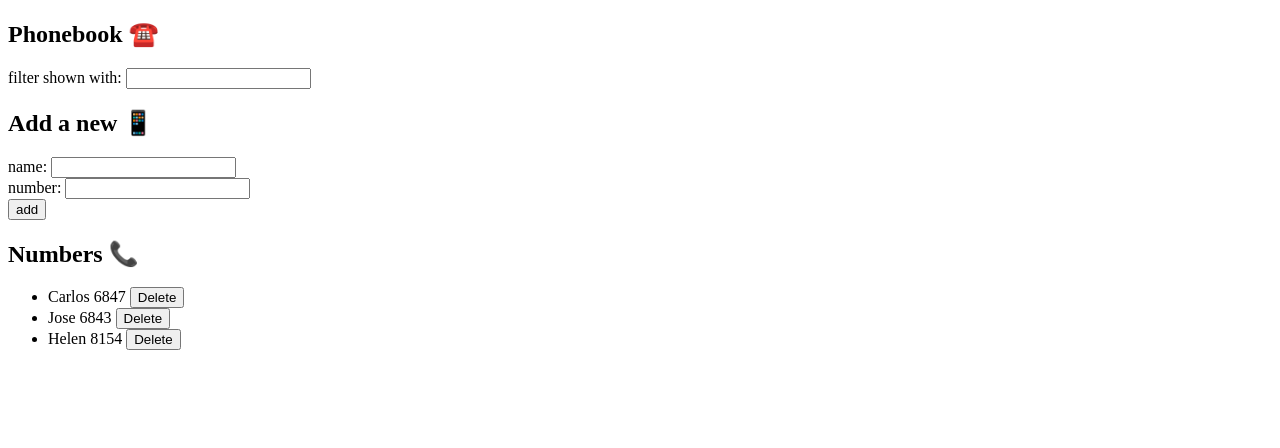
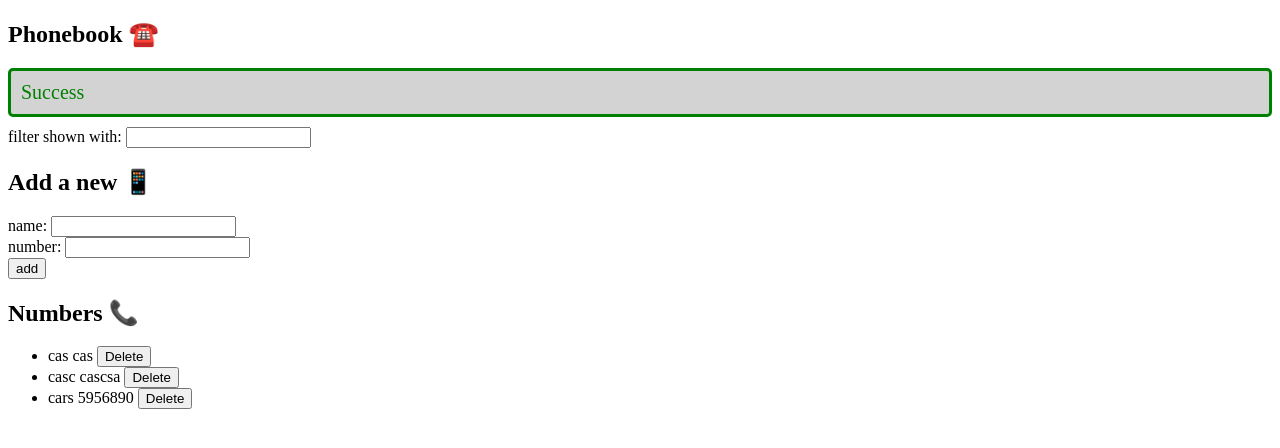
Before and after one commit to arepatiesa/fullstack_open, a React (Vite) app in the folder part2/phonebook/: page / in a window 1280 px wide. Shown: the top 448 px of the page. Built offline with nearby package versions, Linux system fonts and the light colour scheme; data requests are answered from the project's data file.

Commit message:
Exercise 2.16

```diff
--- a/part2/phonebook/db.json
+++ b/part2/phonebook/db.json
@@ -1,18 +1,18 @@
 {
   "persons": [
     {
-      "name": "Carlos",
-      "number": "6847",
+      "name": "cas",
+      "number": "cas",
       "id": 1
     },
     {
-      "name": "Jose",
-      "number": "6843",
+      "name": "casc",
+      "number": "cascsa",
       "id": 2
     },
     {
-      "name": "Helen ",
-      "number": "8154",
+      "name": "cars",
+      "number": "5956890",
       "id": 3
     }
   ]
--- a/part2/phonebook/src/App.jsx
+++ b/part2/phonebook/src/App.jsx
@@ -4,6 +4,7 @@ import PersonForm from "./components/PersonForm";
 import Persons from "./components/Persons";
 import Filter from "./components/Filter";
 import phoneService from "./services/persons";
+import './index.css'
 
 const App = () => {
   const [persons, setPersons] = useState([]);
@@ -11,22 +12,37 @@ const App = () => {
   const [newNumber, setNewNumber] = useState("");
   const [filter, setFilter] = useState("");
   const [filteredContacts, setFilteredContacts] = useState([]);
-  const [id, setId] = useState(0)
+  const [successMessage, setSuccessMessage] = useState("Success")
+  const [id, setId] = useState(0);
 
   useEffect(() => {
     phoneService.getAll().then((response) => {
       setPersons(response.data);
+      response.data.map((res) => setId(res.id));
     });
   }, []);
+
+  const Notification = ({message}) => {
+    if (message == null) {
+      return null
+    }
+
+    return (
+      <div className="success">
+        {message}
+      </div>
+    )
+  }
 
   const addContact = (event) => {
     event.preventDefault();
     const contactObject = {
       name: newName,
       number: newNumber,
-      id: id + 1
+      id: id + 1,
     };
 
+    // This checks if the name of number is already added to the phonebook
     const resultName = persons.some((obj) => {
       return _.isEqual(newName, obj.name);
     });
@@ -34,33 +50,54 @@ const App = () => {
       return _.isEqual(newNumber, obj.number);
     });
 
-     if (resultName == true && resultNumber != true) {
-      if (window.confirm(`${newName} is already added to phonebook, replace the old number with a new one?`)){
-        const number = persons.find(res => res.name == newName)
-        const changedNumber = {...number, number: newNumber}
-        phoneService.update(number.id, changedNumber)
-        .then(res => setPersons(persons.map(num => num.id !== number.id ? num : res.data)))
+    if (resultName == true && resultNumber != true) {
+      if (
+        window.confirm(
+          `${newName} is already added to phonebook, replace the old number with a new one?`
+        )
+      ) // Here we REPLACE numbers
+      {
+        const number = persons.find((res) => res.name == newName);
+        const changedNumber = { ...number, number: newNumber };
+        phoneService
+          .update(number.id, changedNumber)
+          .then((res) =>
+            setPersons(
+              persons.map((num) => (num.id !== number.id ? num : res.data))
+            )
+          );
         setNewName("");
         setNewNumber("");
+        setSuccessMessage(`Replaced ${contactObject.name} number.`)
+        setTimeout(() => {
+          setSuccessMessage(null)
+        }, 5000)
       }
-      return
+      return;
     } else if (resultName != true && resultNumber == true) {
       alert(`${newNumber} is already added to the phonebook`);
     } else if (resultName == true && resultNumber == true) {
       alert(`${newNumber} is already added to the phonebook`);
-    }
-    else if (resultName != true && resultNumber != true) {
+    } else if (resultName != true && resultNumber != true) {
+      // Here is were we ADD new numbers to server and state
       phoneService.create(contactObject);
       setPersons(persons.concat(contactObject));
-      setId(id + 1)
+      setId(id + 1);
       setNewName("");
       setNewNumber("");
+      setSuccessMessage(`Added ${contactObject.name}.`)
+      setTimeout(() => {
+        setSuccessMessage(null)
+      }, 5000)
     }
   };
 
+  // This generates an array of the phone numbers that match the text inside of the "filter shown with" search bar
   const filtered = persons.filter((contact) =>
     contact.name.toLowerCase().includes(filter.toLowerCase())
   );
+
+  // These are the event handlers
 
   const handleNameChange = (event) => {
     setNewName(event.target.value);
@@ -74,19 +111,25 @@ const App = () => {
     setFilteredContacts(filtered);
   };
 
+  // I mean, this is called "handleDelete" but it is not an event handler.
+  // It is the function that deletes numbers from the server and state
+
   const handleDelete = (id, name) => {
     if (window.confirm(`Delete ${name}?`)) {
       phoneService.deleteNumber(id);
       const array = persons.findIndex((person) => person.id === id);
       setPersons(persons.filter((person) => persons.indexOf(person) != array));
     }
+    else {
+      return;
+    }
+  };
 
-    return;
-  };
 
   return (
     <div>
       <h2>Phonebook ☎️</h2>
+      <Notification message={successMessage}/>
       <Filter handleFilter={handleFilterChange} valueFilter={filter} />
       <h2>Add a new 📱</h2>
       <PersonForm
--- /dev/null
+++ b/part2/phonebook/src/index.css
@@ -0,0 +1,9 @@
+.success {
+ color: green;
+ background-color: lightgrey;
+ font-size: 20px;
+ border-style: solid;
+ border-radius: 5px;
+ padding: 10px;
+ margin-bottom: 10px;
+}
```
